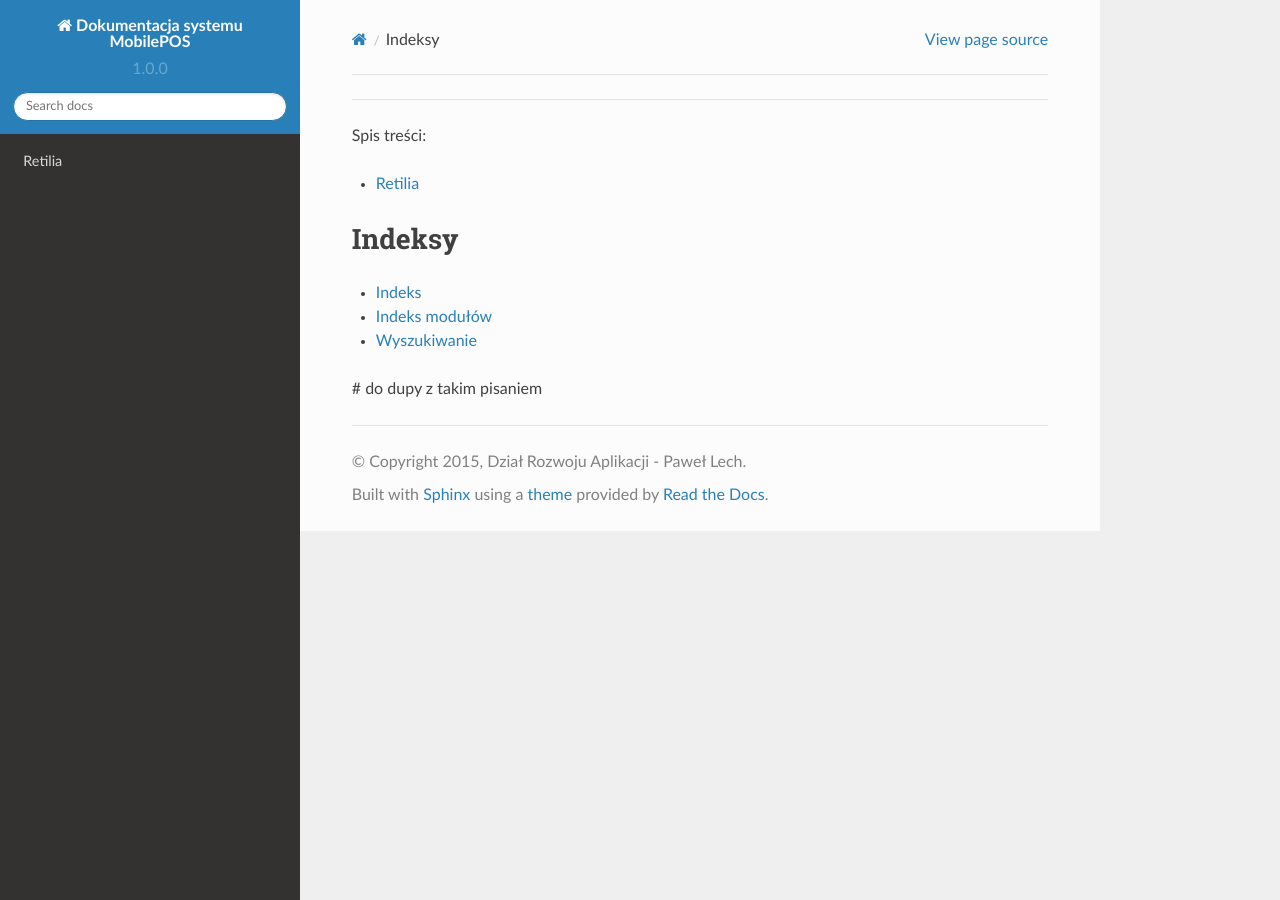
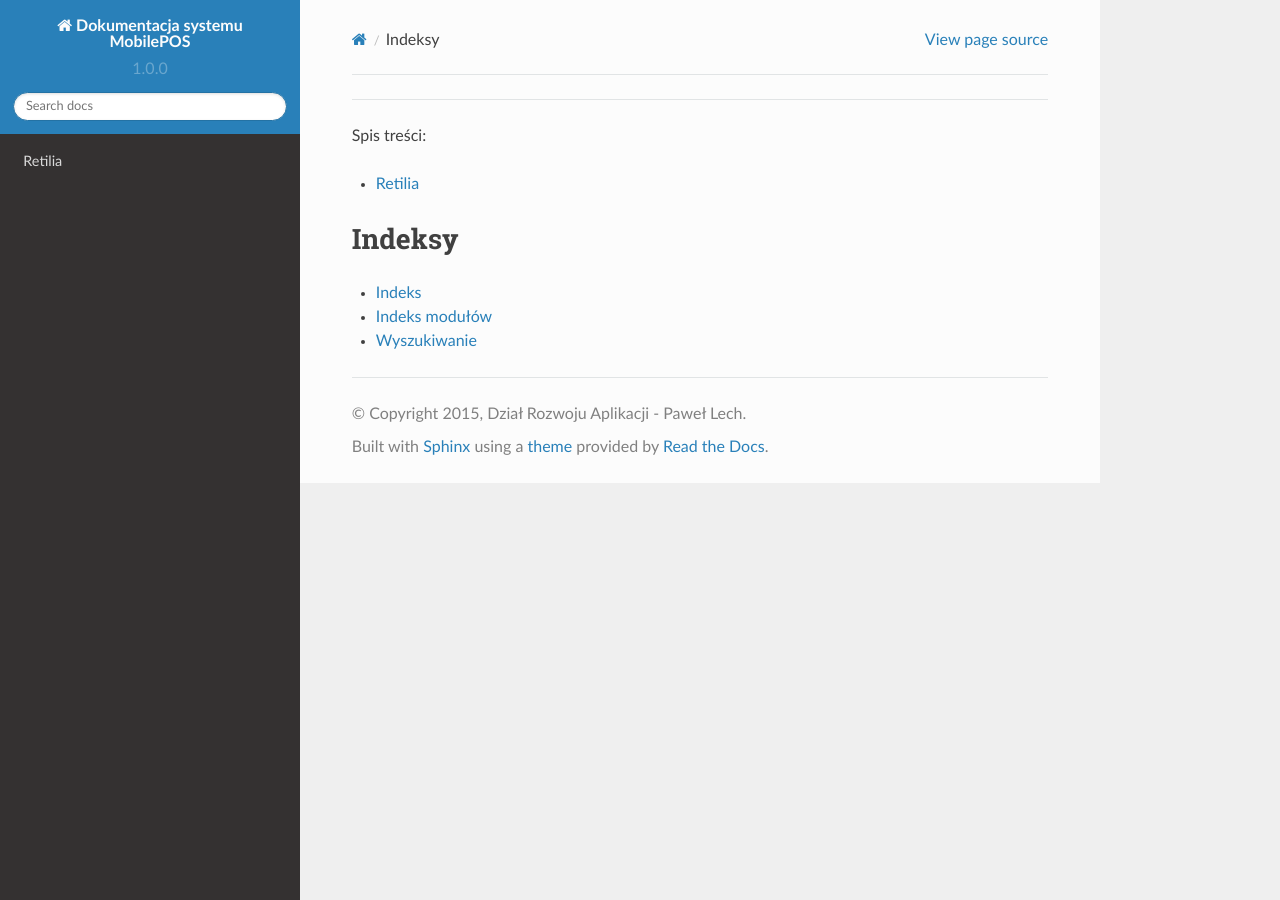
Before and after one commit to lechDRA2015/dokumentacja.retilia, a Sphinx documentation site: the page built from docs/source/index.rst, in a window 1280 px wide. Built offline with Sphinx 7.4.7 and the Read the Docs theme 2.0.0, drawn with Linux system fonts in a browser that asks for light colours; pages that are not in the unit, such as notebooks, are missing from menus.

Commit message:
Update index.rst

```diff
--- a/docs/source/index.rst
+++ b/docs/source/index.rst
@@ -30,6 +30,3 @@ Indeksy
 * :ref:`genindex`
 * :ref:`modindex`
 * :ref:`search`
-
-
-# do dupy z takim pisaniem
```
